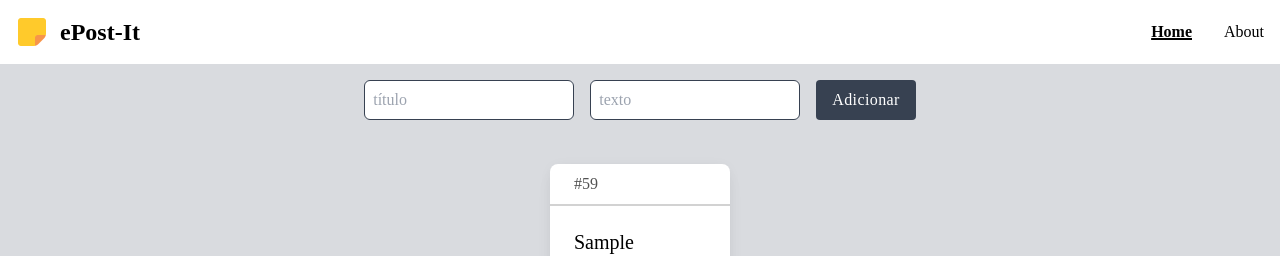
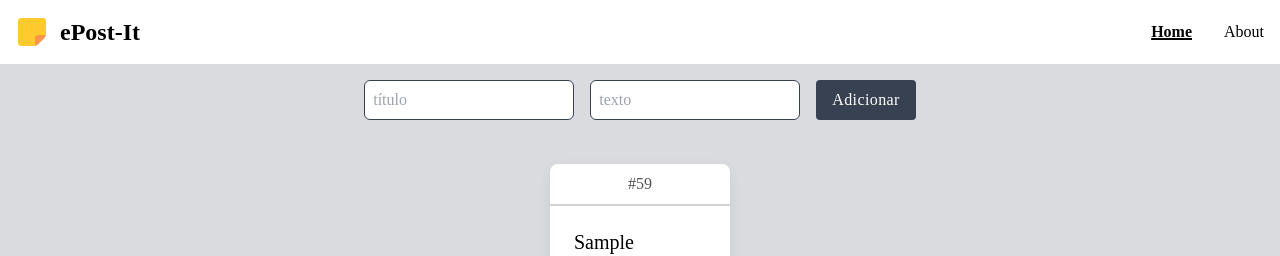
Before and after one commit to anngelos/e-post-it, a Vue app: page / in a window 1280 px wide. Both pictures are taken after typing "Sample", "Sample" into the empty fields and a click on the button "Adicionar". Shown: the top 256 px of the page. Built offline with nearby package versions, Linux system fonts and the light colour scheme; a web font is replaced by a local one.

Commit message:
card header changed.

```diff
--- a/src/views/HomeView.vue
+++ b/src/views/HomeView.vue
@@ -127,11 +127,11 @@ export default {
     </div>
   </div>
 
-  <draggable v-model="posts" :itemKey="getPostKey" drag-class="draggin" ghost-class="ghost-drag" class="flex flex-wrap justify-center">
+  <draggable v-model="posts" :itemKey="getPostKey" drag-class="draggin" ghost-class="ghost-drag" class="flex flex-wrap justify-center container-cards">
     <template #item="{ element: post, index }">
       <div :key="post.id" id="card"
         class="m-7 block max-w-[18rem] rounded-lg bg-white shadow-[0_2px_15px_-3px_rgba(0,0,0,0.07),0_10px_20px_-2px_rgba(0,0,0,0.04)] dark:bg-neutral-600">
-        <div class="border-b-2 border-[#0000002d] px-6 py-2 text-neutral-600 dark:text-neutral-50 post-id">
+        <div class="flex justify-center border-b-2 border-[#0000002d] px-6 py-2 text-neutral-600 dark:text-neutral-50 post-id">
           #{{ post.id }}
         </div>
         <div class="p-6">
@@ -204,7 +204,7 @@ export default {
 
 .icon:hover {
   -xpedu-transform: scale(1.3);
-        -ms-transform: scale(1.3);
-        transform: scale(1.3);
+  -ms-transform: scale(1.3);
+  transform: scale(1.3);
 }
 </style>
```
